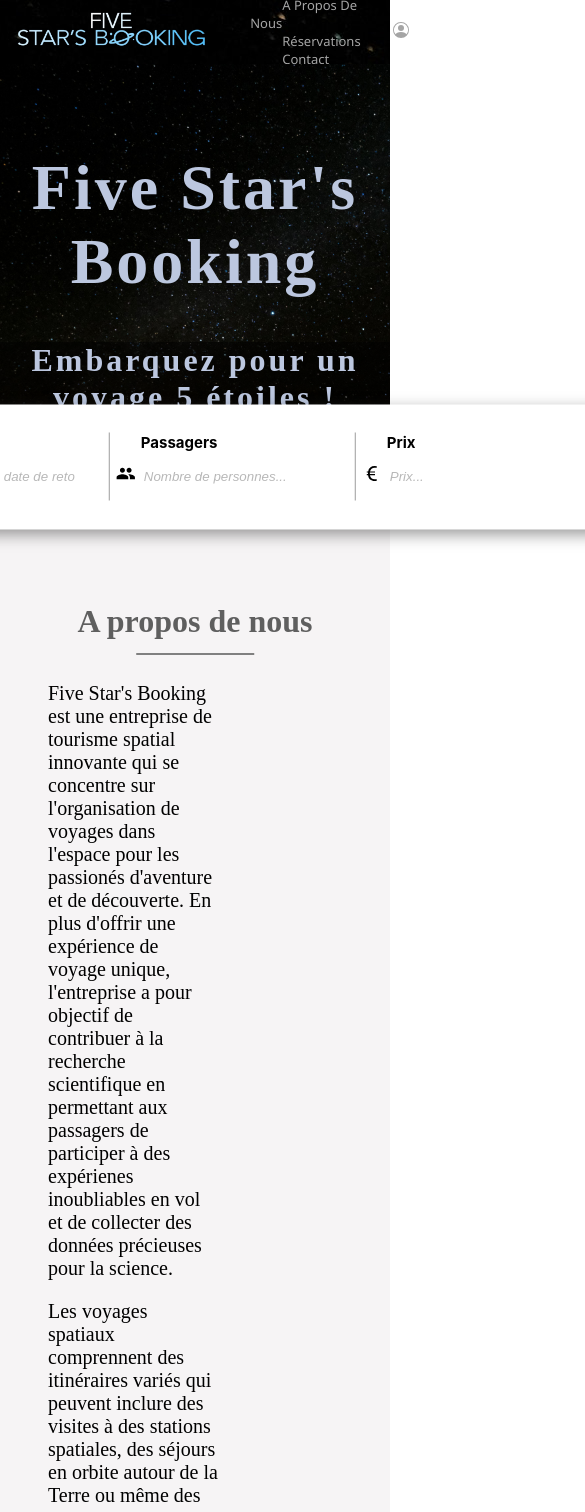
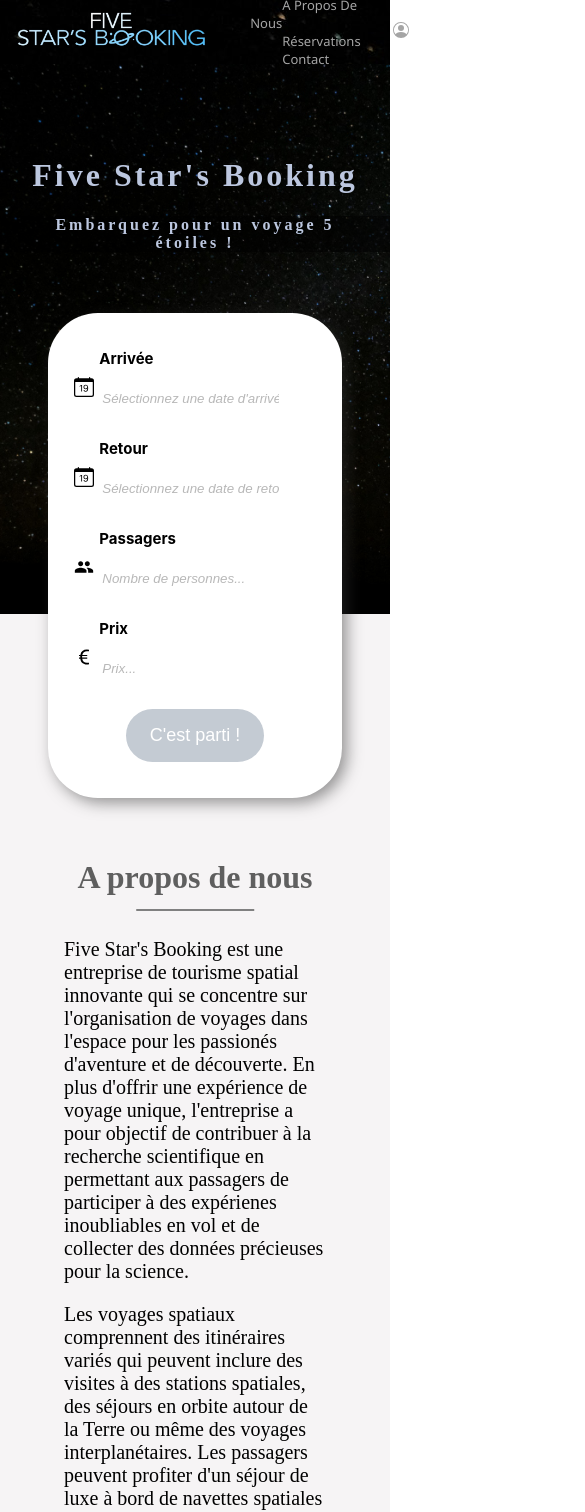
Before and after one commit to AndelysP/FiveStar-sBooking, a React (Create React App) app: page /home in a window 390 px wide. Shown: the top 1512 px of the page, 585 px wide, since content can reach past the window. Built offline with nearby package versions, Linux system fonts and the light colour scheme; no server answers; a web font is replaced by a local one.

Commit message:
:lipstick: Responsive mobile sur la partie Home

```diff
--- a/src/assets/sass/home.scss
+++ b/src/assets/sass/home.scss
@@ -13,7 +13,12 @@
 
     height: 50vh;
 
-    position: relative;
+    @media screen and (max-width: 768px) {
+        font-size: 2rem;
+        position: static;
+        flex-direction: column;
+        padding-top: 8rem;
+    }
 
     .banner {
         text-align: center;
@@ -25,6 +30,11 @@
                 font-size: 4rem;
                 color: #BCC7DF;
                 padding: 0 1.8rem;
+
+                @media screen and (max-width: 768px) {
+                    font-size: 2rem;
+                    padding-top: 8rem;
+                }
             }
         }
 
@@ -33,6 +43,10 @@
                 color: #BCC7DF;
                 font-size: 2rem;
                 padding: 0 1.5rem;
+
+                @media screen and (max-width: 768px) {
+                    font-size: 1rem;
+                }
             }
         }
     }
@@ -50,16 +64,32 @@
         border-radius: 50px;
         box-shadow: 5px 5px 15px rgba(51, 51, 51, 0.5);
 
+        @media screen and (min-width: 2000px) {
+            bottom: -19%; // Sur les écrans de plus de 1920px, le filtre ne s'affichait pas correctement
+        }
+
+        @media screen and (max-width: 768px) {
+            flex-direction: column;
+            transform: none;
+            margin-top: 3rem;
+            position: static;
+            width: 65%;
+        }
+
         label {
             font-weight: bold;
             font-size: 15px;
-            padding-left: 15px; // A vérifier en responsive si je pars sur un align center sur le form au lieu du padding
+            padding-left: 15px;
         }
 
         .form-group {
             border-right: 0.1px solid rgb(156, 156, 156);
             position: relative;
             padding: 0 1rem;
+
+            @media screen and (max-width: 768px) {
+                border: none;
+            }
 
             .icon {
                 position: absolute;
@@ -107,7 +137,11 @@
     #about {
         padding-top: 6rem;
 
-        .react-datepicker__month{
+        @media screen and (max-width: 768px) {
+            padding-top: 14rem;
+        }
+
+        .react-datepicker__month {
             z-index: 5;
             background-color: red;
         }
@@ -139,10 +173,14 @@
             display: flex;
             align-items: center;
 
+            @media screen and (max-width: 768px) {
+                display: inline-block;
+            }
+
             .about-text {
                 flex: 1;
                 font-size: 20px;
-                margin-left: 3rem;
+                margin: 0 4rem;
             }
 
             .about-image {
@@ -155,6 +193,10 @@
                     object-fit: cover;
                     max-width: 40%;
                     margin: 0 auto;
+
+                    @media screen and (max-width: 768px) {
+                        max-width: 55%;
+                    }
                 }
             }
         }
@@ -212,6 +254,12 @@
             background-color: #E4EEF0;
             display: flex;
             flex-wrap: wrap;
+            align-items: center;
+            justify-content: center;
+
+            @media screen and (max-width: 768px) {
+                flex-direction: column;
+            }
 
             .card {
                 display: flex;
@@ -222,11 +270,20 @@
                 box-shadow: 5px 5px 15px rgba(0, 0, 0, 0.2);
                 background-color: #FFF;
 
+                @media screen and (max-width: 768px) {
+                    display: inline-block;
+                    width: 80%;
+                }
+
                 img {
                     width: 100%;
                     height: 100%;
                     border-radius: 15px 0 0 15px;
                     object-fit: cover;
+
+                    @media screen and (max-width: 768px) {
+                        border-radius: 15px 15px 0 0;
+                    }
                 }
 
                 .card-text {
@@ -243,7 +300,7 @@
                     }
 
                     p {
-                        margin: 10px;
+                        margin: 20px;
                         font-size: 16px;
                         text-align: justify;
                     }
@@ -257,9 +314,14 @@
                         justify-content: space-around;
                         flex-direction: column;
 
+                        @media screen and (max-width: 768px) {
+                            padding: 1rem 0;
+                        }
+
                         p {
                             font-weight: bold;
                             text-align: center;
+                            font-size: 20px;
                         }
 
                         button {
@@ -319,13 +381,12 @@
             display: flex;
             align-items: center;
             justify-content: center;
+            margin: 0 2rem;
 
             form {
                 z-index: 1;
-                position: absolute;
-
                 width: 100%;
-                padding: 4rem 0;
+                padding: 2rem 0;
 
                 display: flex;
                 align-items: center;
@@ -397,11 +458,24 @@
             left: 5%;
             transform: rotate(17deg);
 
+            @media screen and (max-width: 768px) {
+                animation: none;
+                width: 40%;
+                position: static;
+                margin: 0 auto;
+                padding-top: 2rem;
+            }
+
             img {
                 width: 50%;
                 height: auto;
 
                 animation: float 4s ease-in-out infinite;
+
+                @media screen and (max-width: 768px) {
+                    animation: none;
+                    width: 100%;
+                }
             }
         }
     }
--- a/src/components/Home.js
+++ b/src/components/Home.js
@@ -176,7 +176,7 @@ const Home = () => {
                   </div>
                   <div className="card-text">
                     <h3>{ship.name}</h3>
-                    <p>{ship.description.substr(0, 250)}...</p>
+                    <p>{ship.description.substr(0, 300)}...</p>
                     <div className="card-text-footer">
                       <p>Prix: {ship.price} € / nuit</p>
                       <button onClick={() => handleReserve(ship._id)}>Réserver !</button>
--- a/src/index.css
+++ b/src/index.css
@@ -1,5 +1,6 @@
 body {
-  margin: 0;
+  margin: 0 auto;
+  box-sizing: border-box;
   font-family: -apple-system, BlinkMacSystemFont, 'Segoe UI', 'Roboto', 'Oxygen',
     'Ubuntu', 'Cantarell', 'Fira Sans', 'Droid Sans', 'Helvetica Neue',
     sans-serif, 'Allerta';
```
